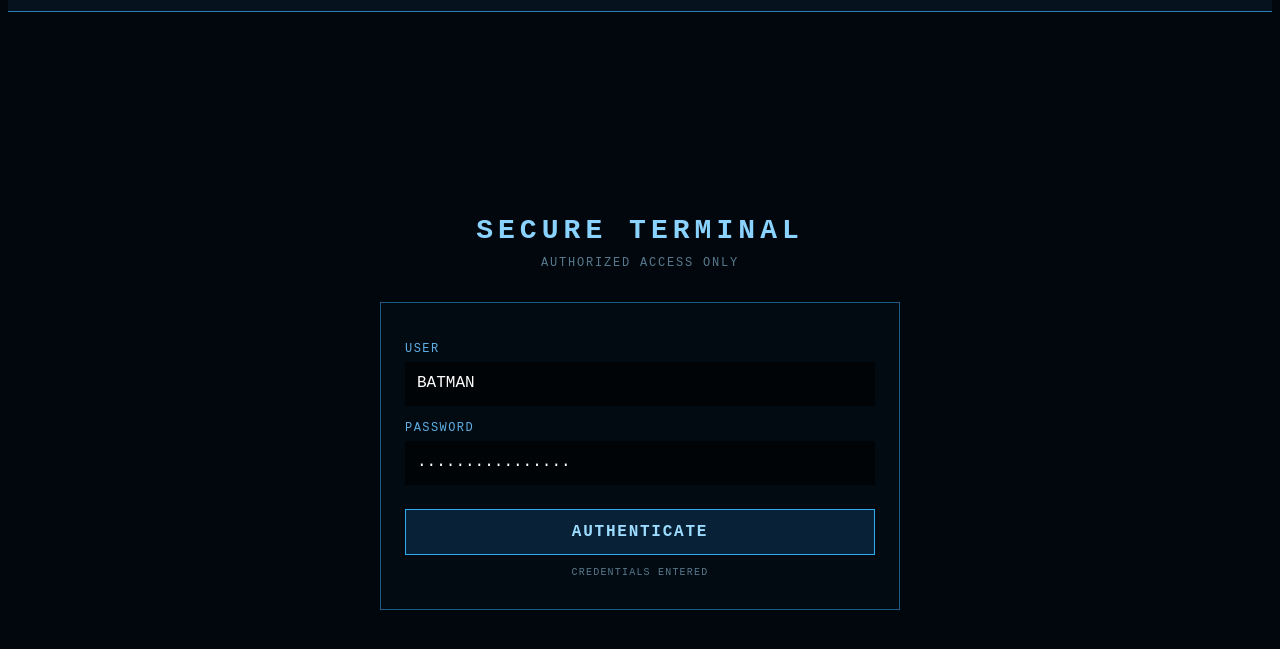
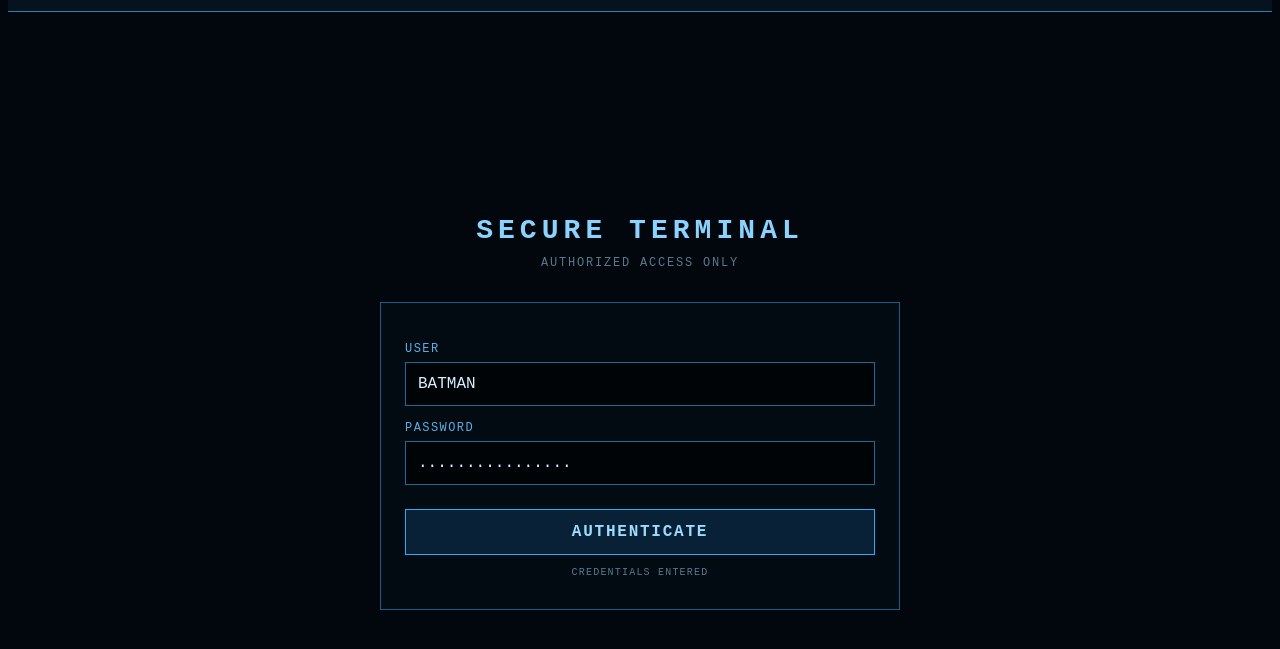
Before and after one commit to SaviouroftheStars/BATCOMPUTER-V2, a plain HTML site: page index.html in a window 1280 px wide. Shown: the part 87-736 px from the top of the page. Drawn offline with Linux system fonts and the light colour scheme.

Commit message:
Update styles for login component

```diff
--- a/batcomputer.css
+++ b/batcomputer.css
@@ -34,7 +34,13 @@ body {
   width: 100%;
   min-height: 44px;
   padding: 12px;
-  background-color: #010407
+  background-color: #010407;
+  border: 1px solid #1c699d;
+  color: #d8efff;
+}
+.login-password-display {
+  color: #9fc9e2
+    letter-spacing: .3em;
 }
 .login-wrap h1 {
   margin: 0;
```
